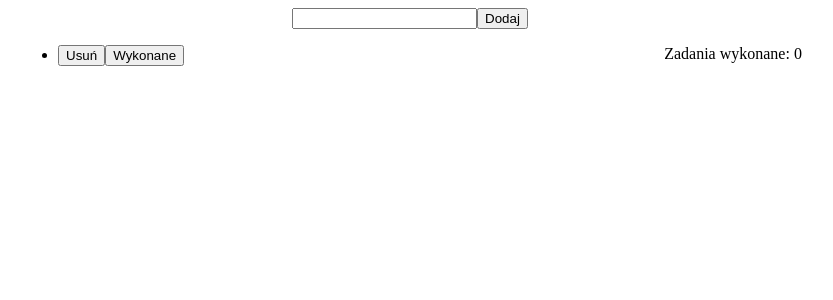
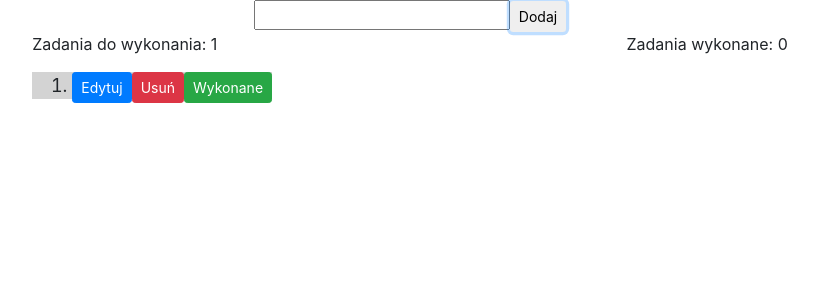
Before and after one commit to RvinPatryk/ListaTODO, an Angular app: page / in a window 1280 px wide. Both pictures are taken after a click on the button "Dodaj". Shown: the top 300 px of the page, without its empty margins (230-1063 px from the left). Built offline with nearby package versions, Linux system fonts and the light colour scheme.

Commit message:
nowe funkcje i ostylowanie PP

```diff
--- a/angular.json
+++ b/angular.json
@@ -28,8 +28,9 @@
               "src/assets"
             ],
             "styles": [
+              "node_modules/bootstrap/dist/css/bootstrap.min.css",
               "src/styles.css"
-            ],
+           ],
             "scripts": []
           },
           "configurations": {
--- a/package.json
+++ b/package.json
@@ -19,6 +19,7 @@
     "@angular/platform-browser": "~11.1.1",
     "@angular/platform-browser-dynamic": "~11.1.1",
     "@angular/router": "~11.1.1",
+    "bootstrap": "^4.0.0-beta",
     "rxjs": "~6.6.0",
     "tslib": "^2.0.0",
     "zone.js": "~0.11.3"
--- a/src/app/add-task/add-task.component.html
+++ b/src/app/add-task/add-task.component.html
@@ -1,4 +1,4 @@
 <div>
     <input [(ngModel)]="newTask">
-    <button (click)="add()">Dodaj</button>
+    <button (click)="add()" class="btn btn-sm btn-default">Dodaj</button>
   </div>
--- a/src/app/app.component.html
+++ b/src/app/app.component.html
@@ -9,7 +9,7 @@
     </div>
 
     <div>
-      <app-done-task [tasksDone]="tasksDone"></app-done-task>
+      <app-done-task [tasksDone]="tasksDone" (emitRemove)="removedone($event)"></app-done-task>
     </div>
   </div>
 </div>
--- a/src/app/app.component.ts
+++ b/src/app/app.component.ts
@@ -11,6 +11,7 @@ export class AppComponent {
   tasksList: Array<string> = [];
   title: any;
   tasksDone: Array<string> = [];
+  editTask: any;
 
   add(task: string) {
     this.tasksList.push(task);
@@ -25,5 +26,7 @@ export class AppComponent {
     this.remove(task);
   }
 
-
+  removedone(task: string) {
+    this.tasksDone = this.tasksDone.filter(e => e !== task);
+  }
     }
--- a/src/app/done-task/done-task.component.css
+++ b/src/app/done-task/done-task.component.css
@@ -0,0 +1,10 @@
+button {
+    float: right;
+}
+li {
+    margin-block: 5px;
+}
+ol {
+    background-color: lightgray;
+    font-size: 18px;
+}
--- a/src/app/done-task/done-task.component.html
+++ b/src/app/done-task/done-task.component.html
@@ -1,6 +1,7 @@
 <p>Zadania wykonane: {{tasksDone.length}}</p>
-      <ul>
+      <ol>
         <li *ngFor="let task of tasksDone">
           {{task}}
+          <button (click)="remove(task)" class="btn btn-sm btn-danger">Usuń</button>
         </li>
-      </ul>
+      </ol>
--- a/src/app/done-task/done-task.component.ts
+++ b/src/app/done-task/done-task.component.ts
@@ -1,4 +1,4 @@
-import { Component, OnInit, Input } from '@angular/core';
+import { Component, OnInit, Input, Output, EventEmitter } from '@angular/core';
 
 @Component({
   selector: 'app-done-task',
@@ -9,10 +9,16 @@ export class DoneTaskComponent implements OnInit {
 
   @Input()
   tasksDone: Array<string> = [];
+  @Output()
+  emitRemove = new EventEmitter<string>();
 
   constructor() { }
 
   ngOnInit(): void {
   }
 
+  remove(task: string){
+    this.emitRemove.emit(task);
+  }
+
 }
--- a/src/app/todo-task/todo-task.component.css
+++ b/src/app/todo-task/todo-task.component.css
@@ -0,0 +1,11 @@
+ol {
+   background-color: lightgray;
+   font-size: 18px;
+}
+li{
+    margin-block: 5px;
+}
+
+button{
+    float: right;
+}
--- a/src/app/todo-task/todo-task.component.html
+++ b/src/app/todo-task/todo-task.component.html
@@ -1,11 +1,13 @@
 <ng-container *ngIf="tasksList.length > 0; else noTasks">
-    <ul>
+<p>Zadania do wykonania: {{tasksList.length}}</p>
+    <ol>
       <li *ngFor="let task of tasksList">
         {{task}}
-        <button (click)="remove(task)">Usuń</button>
-        <button (click)="done(task)">Wykonane</button>
+        <button (click)="done(task)" class="btn btn-sm btn-success">Wykonane</button>
+        <button (click)="remove(task)" class="btn btn-sm btn-danger">Usuń</button>
+        <button (click)="edit(task)" class="btn btn-sm btn-primary">Edytuj</button>
       </li>
-    </ul>
+    </ol>
   </ng-container>
   <ng-template #noTasks>
     <p>Brak zadań do wykonania</p>
--- a/src/app/todo-task/todo-task.component.ts
+++ b/src/app/todo-task/todo-task.component.ts
@@ -14,7 +14,8 @@ export class TodoTaskComponent implements OnInit {
   emitDone = new EventEmitter<string>();
   @Output()
   emitRemove = new EventEmitter<string>();
-
+  @Output ()
+  emitEdit = new EventEmitter<string>();
 
   constructor() { }
 
@@ -28,5 +29,8 @@ export class TodoTaskComponent implements OnInit {
   done(task: string){
     this.emitDone.emit(task);
   }
+  edit(task: string){
+    this.emitEdit.emit(task);
+  }
 
 }
```
Also changed, not shown: 1 other file (tests, documents, lock files or other folders).
